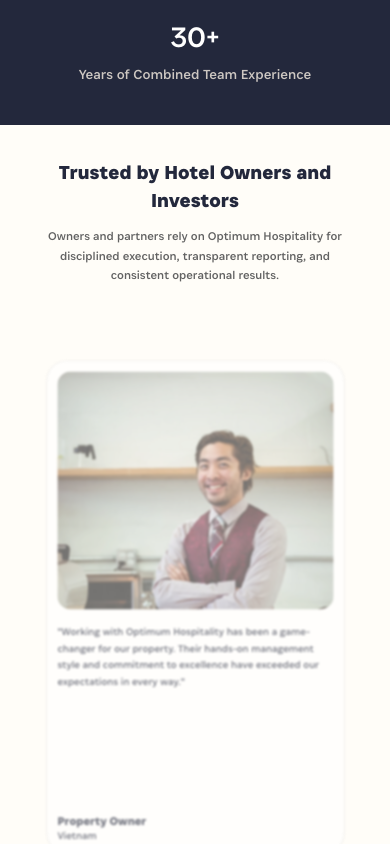
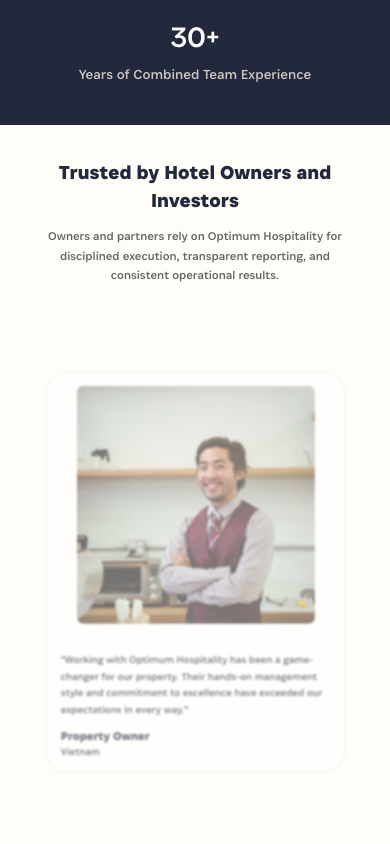
Before and after one commit to optimumhospitality/optimumhospitaity, a React (Vite) app: page / in a window 390 px wide. Shown: the part 2480-3324 px from the top of the page. Built offline with nearby package versions, Linux system fonts and the light colour scheme.

Commit message:
resolve issue in testimonial section

```diff
--- a/src/components/home/CoreHotelManagement.tsx
+++ b/src/components/home/CoreHotelManagement.tsx
@@ -463,7 +463,7 @@ export default function CoreHotelManagement() {
               </ul>
 
               {/* Request Consultation Button */}
-              <button className="inline-flex items-center gap-2 px-4 py-2.5 sm:px-6 sm:py-3 bg-secondary text-primary text-sm sm:text-base lg:text-[20px] font-normal rounded-[8px] hover:bg-secondary/90 transition-colors w-fit">
+              <button className="inline-flex items-center gap-2 px-4 py-2.5 sm:px-6 sm:py-3   lg:mt-6 bg-secondary text-primary text-[16px] sm:text-[16px] lg:text-[20px] font-normal rounded-[8px] hover:bg-secondary/90 transition-colors w-fit">
                 REQUEST CONSULTATION
                 <svg
                   className="w-4 h-4"
@@ -481,13 +481,13 @@ export default function CoreHotelManagement() {
               </button>
             </div>
 
-            {/* Right Image - Squarish with rounded corners on mobile, full height on desktop */}
-            <div className="w-full lg:w-[600px] flex-shrink-0 p-4 sm:p-5 md:p-0">
-              <div className="aspect-square lg:aspect-auto w-[280px] sm:w-[320px] md:w-[380px] lg:w-full lg:h-full mx-auto lg:mx-0 rounded-xl lg:rounded-none overflow-hidden">
+            {/* Right Image - Full width edge-to-edge on mobile, squarish with padding on tablet, full height on desktop */}
+            <div className="w-[calc(100%+2rem)] -ml-4 sm:w-full sm:ml-0 lg:w-[600px] flex-shrink-0 pt-6 sm:p-5 md:p-0 lg:p-0">
+              <div className="w-full sm:w-[320px] sm:aspect-square md:w-[380px] md:aspect-square lg:aspect-auto lg:w-full lg:h-full sm:mx-auto lg:mx-0 sm:rounded-xl lg:rounded-none overflow-hidden">
                 <img
                   src={gopImageHomeSection}
                   alt="Business consultation"
-                  className="w-full h-full object-cover"
+                  className="w-full aspect-[4/3] sm:aspect-square lg:aspect-auto lg:h-full object-cover"
                 />
               </div>
             </div>
--- a/src/components/home/TestimonialsSection.tsx
+++ b/src/components/home/TestimonialsSection.tsx
@@ -204,10 +204,10 @@ export default function TestimonialsSection() {
   };
 
   return (
-    <section className="bg-tertinary pt-[33px] pb-[50px] overflow-hidden">
+    <section className="bg-tertinary pt-[33px]  overflow-hidden">
       <div className="w-full">
         {/* Section Header */}
-        <div className="text-center mb-0 sm:mb-0 md:mb-0 lg:mb-0 px-4 sm:px-6 md:px-8 lg:px-12 xl:px-16">
+        <div className="text-center mb-8 sm:mb-10 md:mb-12 lg:mb-14 px-4 sm:px-6 md:px-8 lg:px-12 xl:px-16">
           <h2 className="text-xl sm:text-2xl md:text-3xl lg:text-4xl xl:text-5xl font-bold text-primary mb-3 sm:mb-4">
             Trusted by Hotel Owners and Investors
           </h2>
@@ -223,7 +223,7 @@ export default function TestimonialsSection() {
           {/* Scroll Container */}
           <div
             ref={scrollContainerRef}
-            className="flex items-center gap-6 h-auto min-h-[520px] sm:min-h-[560px] md:h-[450px] lg:h-[474px] overflow-x-auto scroll-smooth scrollbar-hide mt-8 sm:mt-0"
+            className="flex items-center gap-6 h-auto md:h-auto lg:h-[474px] overflow-x-auto scroll-smooth scrollbar-hide"
             style={{
               scrollbarWidth: "none",
               msOverflowStyle: "none",
@@ -243,10 +243,10 @@ export default function TestimonialsSection() {
                 }}
               >
                 {/* Card - flex-col on mobile/small tablet, flex-row on lg+ */}
-                <div className="flex flex-col border-[1px] border-[#CACACA]/50 rounded-[24px] lg:flex-row items-stretch bg-white min-h-[580px] sm:min-h-[600px] lg:h-[474px] w-full">
-                  {/* Image - Full width on mobile, fixed on desktop */}
-                  <div className="w-full lg:w-auto flex-shrink-0 p-3 lg:p-6 xl:p-7">
-                    <div className="lg:aspect-auto w-full lg:w-[340px] xl:w-[385px] h-[280px] sm:h-[300px] lg:h-full xl:h-[408px] rounded-[16px] lg:rounded-lg xl:rounded-[16px] overflow-hidden">
+                <div className="flex flex-col border-[1px] border-[#CACACA]/50 rounded-[24px] lg:flex-row items-stretch bg-white   h-auto lg:h-[474px] w-full">
+                  {/* Image - Minimal size reduction, stays stable */}
+                  <div className="w-full lg:w-auto flex-shrink-0 p-4 sm:p-5 lg:p-6 xl:p-7">
+                    <div className="aspect-square lg:aspect-auto w-[280px] sm:w-[300px] md:w-[340px] lg:w-[340px] xl:w-[385px] lg:h-full xl:h-[408px] mx-auto lg:mx-0 rounded-lg xl:rounded-[16px] overflow-hidden">
                       <img
                         src={card.image}
                         alt={card.title}
@@ -257,11 +257,11 @@ export default function TestimonialsSection() {
                   </div>
 
                   {/* Quote Content - Full visibility on mobile */}
-                  <div className="flex-1 min-w-0 px-3 pb-3 pt-1 sm:px-4 sm:pb-4 sm:pt-2 lg:pt-5 lg:pr-5 lg:pb-5 xl:pt-7 xl:pr-10 xl:pb-[33px] lg:pl-2 xl:pl-3 flex flex-col justify-between">
+                  <div className="flex-1 min-w-0 p-4 sm:p-5 lg:pt-5 lg:pr-5 lg:pb-5 xl:pt-7 xl:pr-10 xl:pb-[33px] lg:pl-2 xl:pl-3 flex flex-col justify-between">
                     <blockquote className="text-primary text-xs font-normal sm:text-sm lg:text-[24px] xl:text-[24px] leading-relaxed">
                       {card.quote}
                     </blockquote>
-                    <div className="mt-2 lg:mt-4 xl:mt-6">
+                    <div className="mt-3 lg:mt-4 xl:mt-6">
                       <p className="font-bold text-primary text-sm sm:text-base lg:text-[24px] xl:text-[24px]">
                         {card.title}
                       </p>
@@ -276,7 +276,7 @@ export default function TestimonialsSection() {
           </div>
 
           {/* Navigation Dots */}
-          <div className="flex justify-center gap-2 sm:gap-2.5 mt-8 sm:mt-0 md:mt-0">
+          <div className="flex justify-center gap-2 sm:gap-2.5 mt-8 sm:mt-10 md:mt-12">
             {testimonials.map((_, index) => (
               <button
                 key={index}
```
